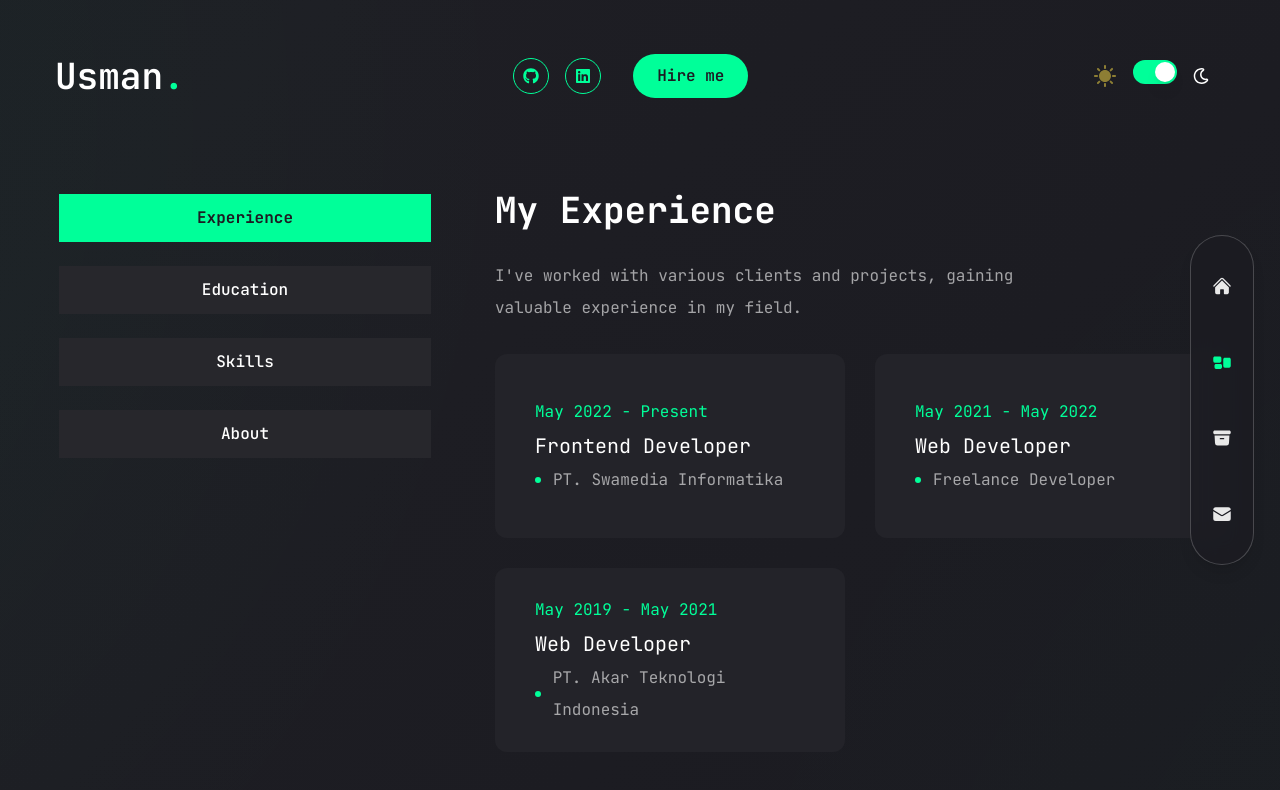
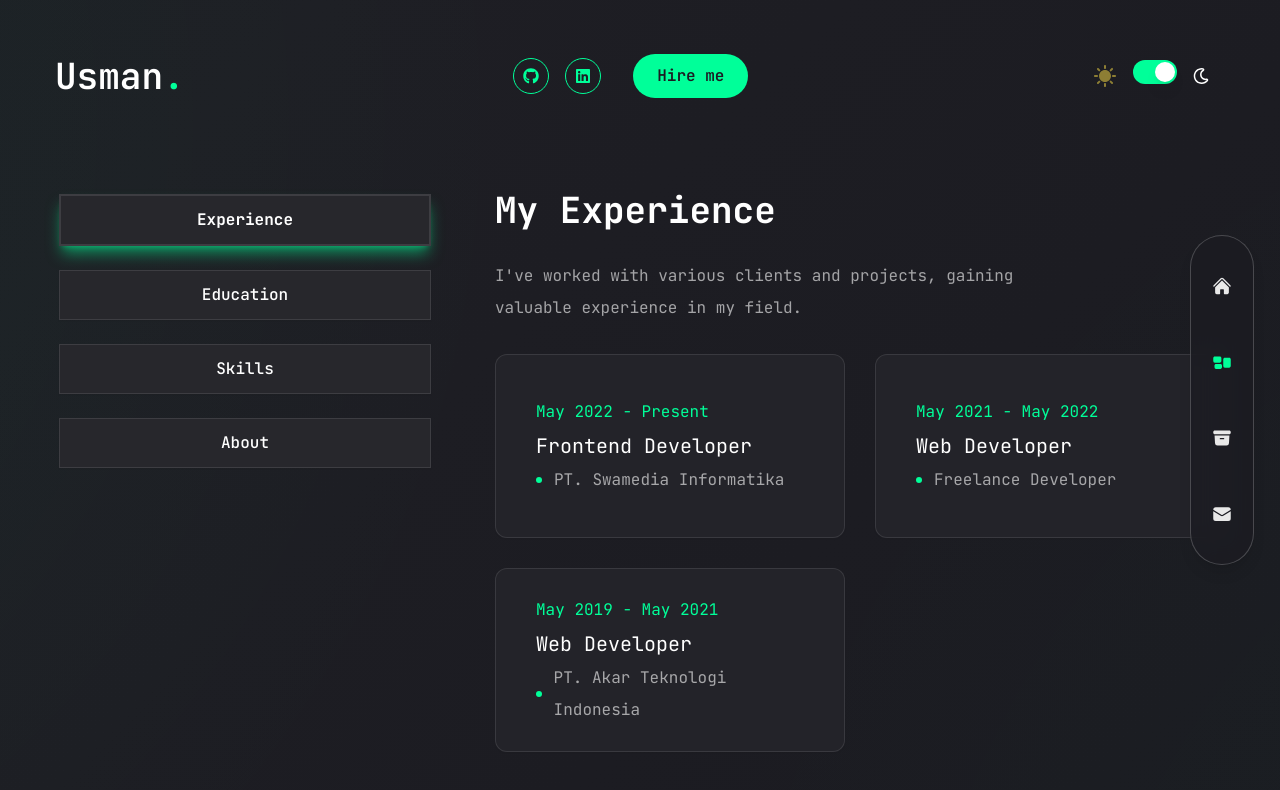
Before and after one commit to yusezmann/my-portfolio, a Next.js app: page /resume in a window 1280 px wide. Shown: the top 790 px of the page. Built offline with nearby package versions, Linux system fonts and the light colour scheme.

Commit message:
fix: active tabs not showing in dark mode

```diff
--- a/app/resume/page.tsx
+++ b/app/resume/page.tsx
@@ -189,16 +189,16 @@
                     {experience.items.map((item, index) => (
                       <li
                         key={index}
-                        className="bg-[#232329] h-[184px] py-6 px-10 rounded-xl flex flex-col justify-center items-center lg:items-start gap-1"
+                        className="bg-white dark:bg-[#232329] h-[184px] py-6 px-10 rounded-xl flex flex-col justify-center items-center lg:items-start gap-1 border border-primary/10 dark:border-white/10 shadow-sm"
                       >
                         <span className="text-accent">{item.duration}</span>
-                        <h3 className="text-xl text-center lg:text-left">
+                        <h3 className="text-xl text-center lg:text-left text-primary dark:text-white">
                           {item.position}
                         </h3>
                         <div className="flex items-center gap-3">
                           {/* dot */}
                           <span className="w-[6px] h-[6px] rounded-full bg-accent"></span>
-                          <p className="text-white/60">{item.company}</p>
+                          <p className="text-primary/60 dark:text-white/60">{item.company}</p>
                         </div>
                       </li>
                     ))}
@@ -221,16 +221,16 @@
                     {education.items.map((item, index) => (
                       <li
                         key={index}
-                        className="bg-[#232329] h-[184px] py-6 px-10 rounded-xl flex flex-col justify-center items-center lg:items-start gap-1"
+                        className="bg-white dark:bg-[#232329] h-[184px] py-6 px-10 rounded-xl flex flex-col justify-center items-center lg:items-start gap-1 border border-primary/10 dark:border-white/10 shadow-sm"
                       >
                         <span className="text-accent">{item.duration}</span>
-                        <h3 className="text-xl text-center lg:text-left">
+                        <h3 className="text-xl text-center lg:text-left text-primary dark:text-white">
                           {item.degree}
                         </h3>
                         <div className="flex items-center gap-3">
                           {/* dot */}
                           <span className="w-[6px] h-[6px] rounded-full bg-accent"></span>
-                          <p className="text-white/60">{item.institution}</p>
+                          <p className="text-primary/60 dark:text-white/60">{item.institution}</p>
                         </div>
                       </li>
                     ))}
@@ -255,12 +255,12 @@
                     <li key={index} className="">
                       <TooltipProvider delayDuration={100}>
                         <Tooltip>
-                          <TooltipTrigger className="w-full h-[150px] bg-[#232329] rounded-xl flex justify-center items-center group">
-                            <div className="text-6xl group-hover:text-accent transition-all duration-300">
+                          <TooltipTrigger className="w-full h-[150px] bg-white dark:bg-[#232329] rounded-xl flex justify-center items-center group border border-primary/10 dark:border-white/10 shadow-sm">
+                            <div className="text-6xl text-primary/80 dark:text-white/80 group-hover:text-accent transition-all duration-300">
                               {skill.icon}
                             </div>
                           </TooltipTrigger>
-                          <TooltipContent className="bg-[#232329] dark:bg-white">
+                          <TooltipContent className="bg-primary dark:bg-white">
                             <p className="text-white dark:text-primary">
                               {skill.name}
                             </p>
--- a/components/ui/tabs.tsx
+++ b/components/ui/tabs.tsx
@@ -13,7 +13,7 @@
 >(({ className, ...props }, ref) => (
   <TabsPrimitive.List
     ref={ref}
-    className={cn("inline-flex h-auto rounded-md p-1 text-primary", className)}
+    className={cn("inline-flex h-auto rounded-md p-1 text-primary dark:text-white", className)}
     {...props}
   />
 ))
@@ -26,7 +26,7 @@
   <TabsPrimitive.Trigger
     ref={ref}
     className={cn(
-      "inline-flex items-center w-full bg-[#27272c] justify-center whitespace-nowrap text-white rounded-lg p-3 text-base font-medium ring-offset-white transition-all disabled:pointer-events-none disabled:opacity-50 data-[state=active]:bg-accent data-[state=active]:text-primary data-[state=active]:font-bold data-[state=active]:shadow-none",
+      "inline-flex items-center w-full bg-white dark:bg-[#27272c] justify-center whitespace-nowrap text-primary dark:text-white rounded-lg p-3 text-base font-medium ring-offset-white transition-all disabled:pointer-events-none disabled:opacity-50 data-[state=active]:bg-accent data-[state=active]:text-primary data-[state=active]:font-bold data-[state=active]:shadow-lg data-[state=active]:shadow-accent/50 data-[state=active]:border-accent data-[state=active]:border-2 border border-primary/10 dark:border-white/10 shadow-sm",
       className
     )}
     {...props}
```
